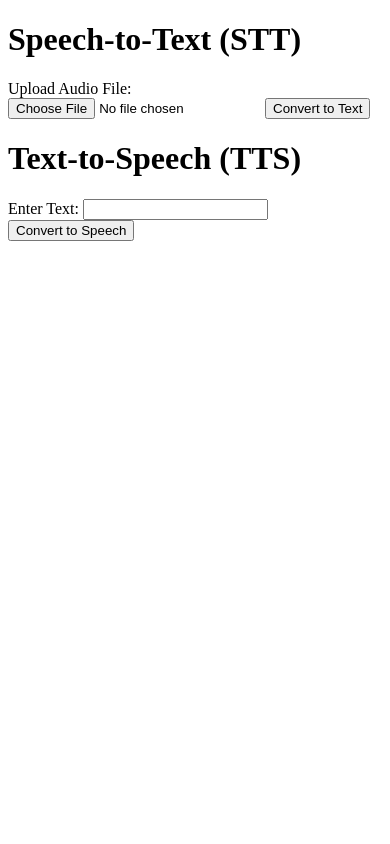
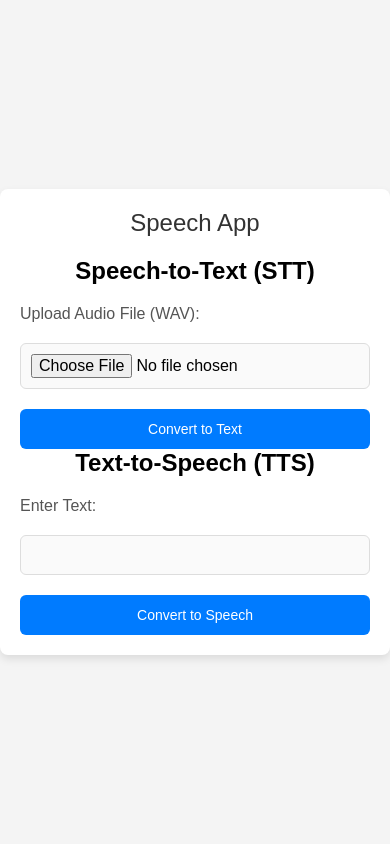
Before and after one commit to zafi5/SpeechAPP, a Django app: page / in a window 390 px wide. Run offline with Django 5.2, Linux system fonts and the light colour scheme.

Commit message:
Documentation

```diff
--- a/App/templates/index.html
+++ b/App/templates/index.html
@@ -1,41 +1,224 @@
 <!DOCTYPE html>
-<html>
+<html lang="en">
   <head>
+    <meta charset="UTF-8" />
+    <meta name="viewport" content="width=device-width, initial-scale=1.0" />
     <title>Speech App</title>
+    <style>
+      /* Reset basic styles */
+      * {
+        margin: 0;
+        padding: 0;
+        box-sizing: border-box;
+      }
+
+      body {
+        font-family: "Arial", sans-serif;
+        background-color: #f4f4f4;
+        display: flex;
+        justify-content: center;
+        align-items: center;
+        height: 100vh;
+        text-align: center;
+      }
+
+      .container {
+        background: white;
+        padding: 40px;
+        border-radius: 8px;
+        box-shadow: 0 4px 8px rgba(0, 0, 0, 0.1);
+        width: 100%;
+        max-width: 600px;
+      }
+
+      h1 {
+        color: #333;
+        font-size: 2em;
+        margin-bottom: 20px;
+        font-weight: normal;
+      }
+
+      form {
+        display: flex;
+        flex-direction: column;
+        gap: 20px;
+        margin-top: 20px;
+      }
+
+      label {
+        font-size: 16px;
+        color: #555;
+        text-align: left;
+      }
+
+      input[type="file"],
+      input[type="text"] {
+        padding: 12px;
+        border-radius: 6px;
+        border: 1px solid #ddd;
+        background-color: #fafafa;
+        font-size: 16px;
+        width: 100%;
+        box-sizing: border-box;
+        transition: border-color 0.3s ease;
+      }
+
+      input[type="file"]:focus,
+      input[type="text"]:focus {
+        border-color: #007bff;
+        outline: none;
+      }
+
+      button {
+        padding: 12px;
+        background-color: #007bff;
+        color: white;
+        font-size: 16px;
+        border: none;
+        border-radius: 6px;
+        cursor: pointer;
+        transition: background-color 0.3s ease;
+      }
+
+      button:hover {
+        background-color: #0056b3;
+      }
+
+      button:active {
+        background-color: #004085;
+      }
+
+      #errorMessage {
+        color: red;
+        font-size: 14px;
+        margin-top: 10px;
+        display: none;
+      }
+
+      #processing {
+        display: none;
+        font-size: 18px;
+        color: #007bff;
+      }
+
+      /* Spinner */
+      .spinner {
+        border: 4px solid rgba(255, 255, 255, 0.3);
+        border-top: 4px solid #007bff;
+        border-radius: 50%;
+        width: 24px;
+        height: 24px;
+        animation: spin 1s linear infinite;
+        margin: 0 auto;
+      }
+
+      @keyframes spin {
+        0% {
+          transform: rotate(0deg);
+        }
+        100% {
+          transform: rotate(360deg);
+        }
+      }
+
+      audio {
+        margin-top: 20px;
+        display: none;
+        width: 100%;
+        border-radius: 6px;
+      }
+
+      /* Mobile responsiveness */
+      @media (max-width: 600px) {
+        .container {
+          padding: 20px;
+        }
+
+        h1 {
+          font-size: 1.5em;
+        }
+
+        button {
+          font-size: 14px;
+        }
+
+        input[type="file"],
+        input[type="text"] {
+          padding: 10px;
+        }
+      }
+    </style>
   </head>
   <body>
-    <h1>Speech-to-Text (STT)</h1>
-    <form action="{% url 'speech_to_text' %}" method="POST" enctype="multipart/form-data">
+    <div class="container">
+      <h1>Speech App</h1>
+
+      <!-- Speech-to-Text Form -->
+      <h2>Speech-to-Text (STT)</h2>
+      <form
+        action="{% url 'speech_to_text' %}"
+        method="POST"
+        enctype="multipart/form-data"
+      >
         {% csrf_token %}
-        <label for="audio">Upload Audio File:</label>
-        <input type="file" id="audio" name="audio" accept="audio/wav">
+        <label for="audio">Upload Audio File (WAV):</label>
+        <input
+          type="file"
+          id="audio"
+          name="audio"
+          accept="audio/wav"
+          required
+        />
         <button type="submit">Convert to Text</button>
       </form>
 
-    <h1>Text-to-Speech (TTS)</h1>
-    <form id="textToSpeechForm" method="POST" action="{% url 'text_to_speech' %}">
+      <!-- Text-to-Speech Form -->
+      <h2>Text-to-Speech (TTS)</h2>
+      <form
+        id="textToSpeechForm"
+        method="POST"
+        action="{% url 'text_to_speech' %}"
+      >
         {% csrf_token %}
         <label for="text">Enter Text:</label>
-    <input type="text" id="text" name="text">
+        <input type="text" id="text" name="text" required />
         <button type="submit">Convert to Speech</button>
       </form>
 
-<!-- Audio element to play the returned speech -->
-<audio id="audioPlayer" controls style="display: none;"></audio>
+      <!-- Processing Indicator -->
+      <div id="processing">
+        <div class="spinner"></div>
+        <p>Processing...</p>
+      </div>
+
+      <!-- Error Message -->
+      <div id="errorMessage"></div>
+
+      <!-- Audio Player -->
+      <audio id="audioPlayer" controls></audio>
+
+      <!-- Result Display (STT result) -->
+      <div id="sttResult" style="display: none; margin-top: 20px"></div>
+    </div>
+
     <script>
-    // Intercept the form submit to play audio dynamically
+      // Handle Text-to-Speech form submit
       document.getElementById('textToSpeechForm').onsubmit = async function(event) {
-        event.preventDefault(); // Prevent normal form submission
+          event.preventDefault(); // Prevent form submission
 
           let formData = new FormData(this);
+
+          // Show processing indicator
+          document.getElementById('processing').style.display = 'block';
 
           let response = await fetch(this.action, {
               method: 'POST',
               body: formData
           });
 
+          document.getElementById('processing').style.display = 'none'; // Hide processing indicator
+
           if (response.ok) {
-            // Get the audio file as a blob and play it
               let audioBlob = await response.blob();
               let audioUrl = URL.createObjectURL(audioBlob);
 
@@ -43,8 +226,44 @@
               audioPlayer.src = audioUrl;
               audioPlayer.style.display = 'block';
               audioPlayer.play();
+
+              // Hide error message if any
+              document.getElementById('errorMessage').style.display = 'none';
           } else {
               console.error('Failed to convert text to speech.');
+              document.getElementById('errorMessage').innerText = "There was an error converting the text to speech. Please try again.";
+              document.getElementById('errorMessage').style.display = 'block';
+          }
+      };
+
+      // Handle Speech-to-Text form submit
+      document.querySelector('form[action="{% url 'speech_to_text' %}"]').onsubmit = async function(event) {
+          event.preventDefault(); // Prevent form submission
+
+          let formData = new FormData(this);
+
+          // Show processing indicator
+          document.getElementById('processing').style.display = 'block';
+
+          let response = await fetch(this.action, {
+              method: 'POST',
+              body: formData
+          });
+
+          document.getElementById('processing').style.display = 'none'; // Hide processing indicator
+
+          if (response.ok) {
+              let data = await response.json();
+              // Display the recognized text
+              document.getElementById('sttResult').style.display = 'block';
+              document.getElementById('sttResult').innerText = "Recognized Text: " + data.recognized_text;
+
+              // Hide error message if any
+              document.getElementById('errorMessage').style.display = 'none';
+          } else {
+              console.error('Failed to convert speech to text.');
+              document.getElementById('errorMessage').innerText = "There was an error converting the speech to text. Please try again.";
+              document.getElementById('errorMessage').style.display = 'block';
           }
       };
     </script>
--- a/App/views.py
+++ b/App/views.py
@@ -1,111 +1,10 @@
-# import os
-# import deepspeech
-# import wave
-# import numpy as np
-# from pydub import AudioSegment
-# from django.http import JsonResponse, HttpResponse
-# from django.shortcuts import render  # Ensure you have this import
-# from transformers import pipeline
-# from datasets import load_dataset
-# import soundfile as sf
-# import torch
-#
-# # Index view
-# def index(request):
-#     print("Index view accessed")  # Debug message
-#     return render(request, 'index.html')  # Adjust the template path as needed
-#
-# # Load DeepSpeech model (for STT)
-# model_file_path = os.path.join(os.path.dirname(__file__), 'deepspeech-0.9.3-models.pbmm')
-# model = deepspeech.Model(model_file_path)
-# print("DeepSpeech model loaded")  # Debug message
-#
-# # Initialize the text-to-speech pipeline (for TTS)
-# synthesiser = pipeline("text-to-speech", "microsoft/speecht5_tts")
-# embeddings_dataset = load_dataset("Matthijs/cmu-arctic-xvectors", split="validation")
-# speaker_embedding = torch.tensor(embeddings_dataset[7306]["xvector"]).unsqueeze(0)
-# print("Text-to-speech pipeline initialized")  # Debug message
-#
-# # Audio conversion for STT
-# def convert_audio(input_path, output_path):
-#     print(f"Converting audio: {input_path} to {output_path}")  # Debug message
-#     audio = AudioSegment.from_wav(input_path)
-#     audio = audio.set_frame_rate(16000).set_channels(1)  # 16 kHz and mono
-#     audio.export(output_path, format="wav")
-#     print("Audio conversion complete")  # Debug message
-#
-# # Speech-to-Text (STT) View
-# def speech_to_text(request):
-#     if request.method == 'POST':
-#         print("Speech-to-text request received")  # Debug message
-#         audio_file = request.FILES.get('audio')
-#         if not audio_file:
-#             return JsonResponse({'error': 'Audio file is required.'}, status=400)
-#
-#         # Convert audio file to the correct format
-#         converted_audio_file_path = 'converted_audio.wav'  # Ensure path is writable
-#         with open(converted_audio_file_path, 'wb') as f:
-#             f.write(audio_file.read())
-#         print("Audio file saved")  # Debug message
-#
-#         # Convert the audio for DeepSpeech processing
-#         convert_audio(converted_audio_file_path, converted_audio_file_path)
-#
-#         # Open and process the audio file with DeepSpeech
-#         with wave.open(converted_audio_file_path, 'rb') as audio_file:
-#             audio_data = audio_file.readframes(audio_file.getnframes())
-#             audio_data_np = np.frombuffer(audio_data, dtype=np.int16)
-#
-#         # Perform speech-to-text using DeepSpeech
-#         print("Performing speech-to-text")  # Debug message
-#         text = model.stt(audio_data_np)
-#         print(f"Recognized text: {text}")  # Debug message
-#
-#         # Return the recognized text as JSON response
-#         return JsonResponse({'recognized_text': text})
-#     else:
-#         return JsonResponse({'error': 'POST method required.'}, status=405)
-#
-#
-# def text_to_speech(request):
-#     if request.method == 'POST':
-#         input_text = request.POST.get('text', '')
-#         if not input_text:
-#             return JsonResponse({'error': 'Text is required.'}, status=400)
-#
-#         print(f"Converting text to speech for text: {input_text}")  # Debug message
-#
-#         # Generate speech from the provided text
-#         speech = synthesiser(input_text, forward_params={"speaker_embeddings": speaker_embedding})
-#
-#         # Instead of saving the audio, stream the audio directly in the response
-#         audio_data = speech["audio"]  # Get the generated audio data
-#         sample_rate = speech["sampling_rate"]
-#
-#         # Create a BytesIO stream to hold the audio data
-#         import io
-#         audio_buffer = io.BytesIO()
-#         sf.write(audio_buffer, audio_data, samplerate=sample_rate, format='WAV')
-#         audio_buffer.seek(0)  # Rewind to the start of the BytesIO buffer
-#
-#         # Return the audio data as a streaming response
-#         response = HttpResponse(audio_buffer, content_type='audio/wav')
-#         response['Content-Disposition'] = 'inline; filename="speech.wav"'
-#
-#         print("Text-to-speech streaming complete")  # Debug message
-#         return response
-#
-#     return JsonResponse({'error': 'POST method required.'}, status=405)
-
-
-
 import os
 import deepspeech
 import wave
 import numpy as np
 from pydub import AudioSegment
 from django.http import JsonResponse, HttpResponse
-from django.shortcuts import render  # Ensure you have this import
+from django.shortcuts import render
 from transformers import pipeline
 from datasets import load_dataset
 import soundfile as sf
@@ -118,7 +17,8 @@ def index(request):
     return render(request, 'index.html')
 
 # Load DeepSpeech model for STT
-model_file_path = os.path.join(os.path.dirname(__file__), 'deepspeech-0.9.3-models.pbmm')
+# model_file_path = os.path.join(os.path.dirname(__file__), 'deepspeech-0.9.3-models.pbmm')
+model_file_path = '/Users/tappware/PycharmProjects/API/deepspeech-0.9.3-models.pbmm'
 model = deepspeech.Model(model_file_path)
 
 # Load Text-to-Speech pipeline for TTS
```
Lines whose indentation alone changed are shown as unchanged.
